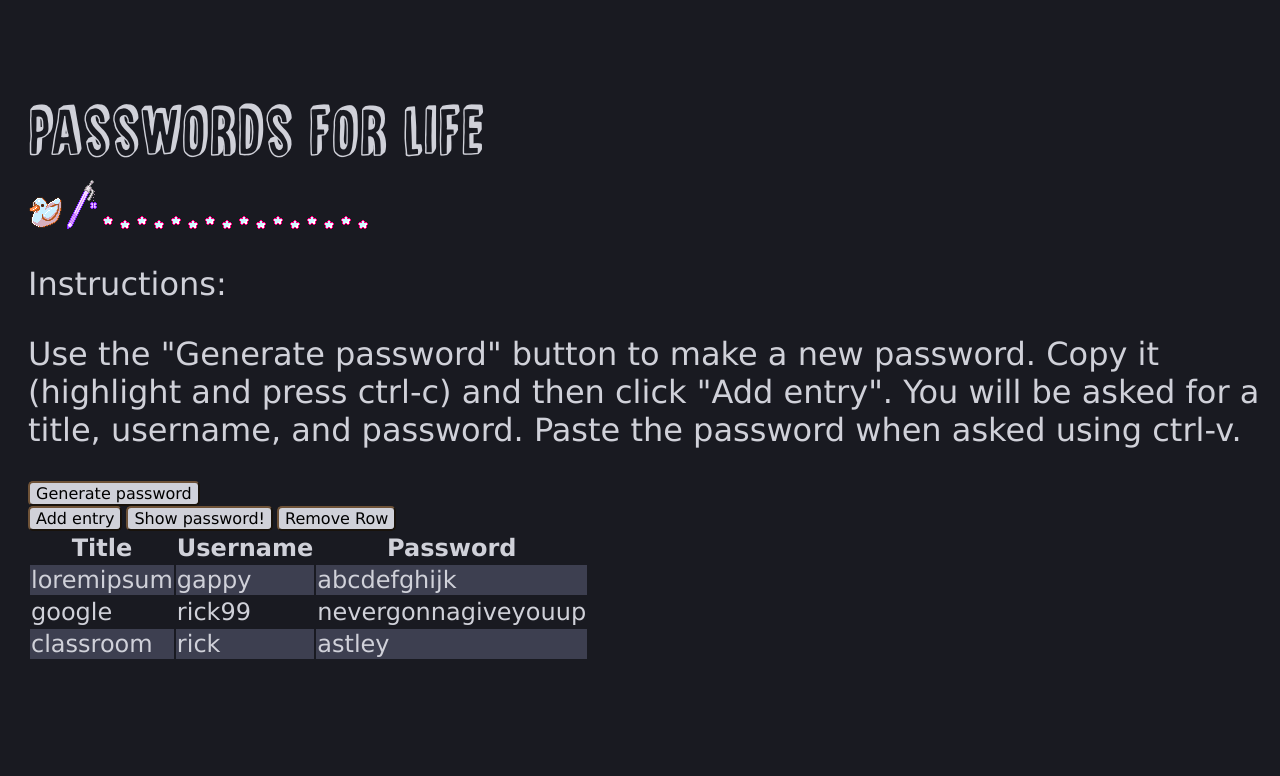
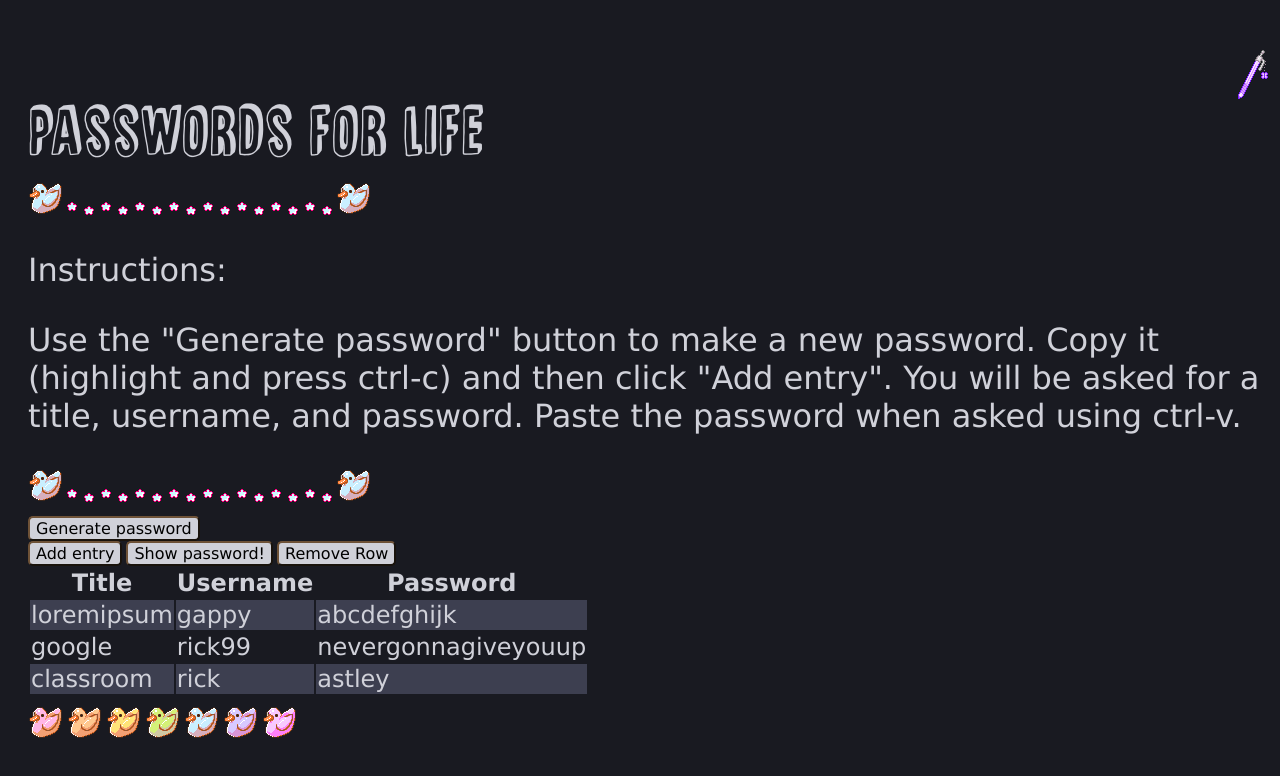
Before and after one commit to M-watermelon/LifeExtension, a browser extension: page home.html in a window 1280 px wide. Drawn offline with Linux system fonts and the light colour scheme.

Commit message:
IM GOING TO SLEEP

```diff
--- a/home.html
+++ b/home.html
@@ -9,13 +9,19 @@
     <body>
         <div>
             <p id = "thetitle">Passwords for LIFE</p>
+            <img id = "pen5" src="https://github.com/M-watermelon/LifeExtension/blob/main/images/pen_5.gif?raw=true">
             <img src="https://github.com/M-watermelon/LifeExtension/blob/main/images/duckie_b.png?raw=true">
-            <img src="https://github.com/M-watermelon/LifeExtension/blob/main/images/pen_5.gif?raw=true">
             <img src="https://github.com/M-watermelon/LifeExtension/blob/main/images/inline.gif?raw=true">
+            <img src="https://github.com/M-watermelon/LifeExtension/blob/main/images/duckie_b.png?raw=true">
         </div>
         <div>
         <p>Instructions:</p>
         <p>Use the "Generate password" button to make a new password. Copy it (highlight and press ctrl-c) and then click "Add entry". You will be asked for a title, username, and password. Paste the password when asked using ctrl-v. </p> <!--what about clearing clipboard?-->
+        </div>
+        <div style = "padding-bottom: 10px;">
+            <img src="https://github.com/M-watermelon/LifeExtension/blob/main/images/duckie_b.png?raw=true">
+            <img src="https://github.com/M-watermelon/LifeExtension/blob/main/images/inline.gif?raw=true">
+            <img src="https://github.com/M-watermelon/LifeExtension/blob/main/images/duckie_b.png?raw=true">
         </div>
         <div>
         <button type="button" onclick="passGen()">Generate password</button>
@@ -54,6 +60,13 @@
         </div>
         <div>
             <p id="test2"></p>
+            <img src="https://github.com/M-watermelon/LifeExtension/blob/main/images/duckie_r.png?raw=true" >
+            <img src="https://github.com/M-watermelon/LifeExtension/blob/main/images/duckie_o.png?raw=true" >
+            <img src="https://github.com/M-watermelon/LifeExtension/blob/main/images/duckie_y.png?raw=true" >
+            <img src="https://github.com/M-watermelon/LifeExtension/blob/main/images/duckie_g.png?raw=true" >
+            <img src="https://github.com/M-watermelon/LifeExtension/blob/main/images/duckie_b.png?raw=true" >
+            <img src="https://github.com/M-watermelon/LifeExtension/blob/main/images/duckie_i.png?raw=true" >
+            <img src="https://github.com/M-watermelon/LifeExtension/blob/main/images/duckie_v.png?raw=true" >
         </div>
 
 
--- a/styles.css
+++ b/styles.css
@@ -17,6 +17,13 @@ p{
     margin-bottom: 0%;
     font-family: shoes ;
 }
+#pen5{
+    position: absolute;
+    top: 5%;
+    right: 0%;
+    padding: 10px;
+  }
+
 table{
     font-family: 'Lucida Sans', 'Lucida Sans Regular', 'Lucida Grande', 'Lucida Sans Unicode', Geneva, Verdana, sans-serif ;
     font-size: 150%;
```
